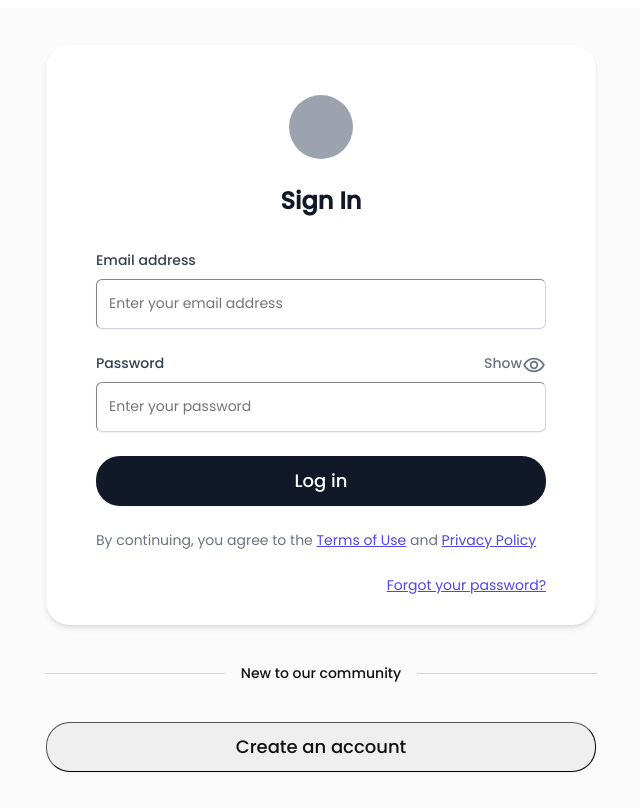
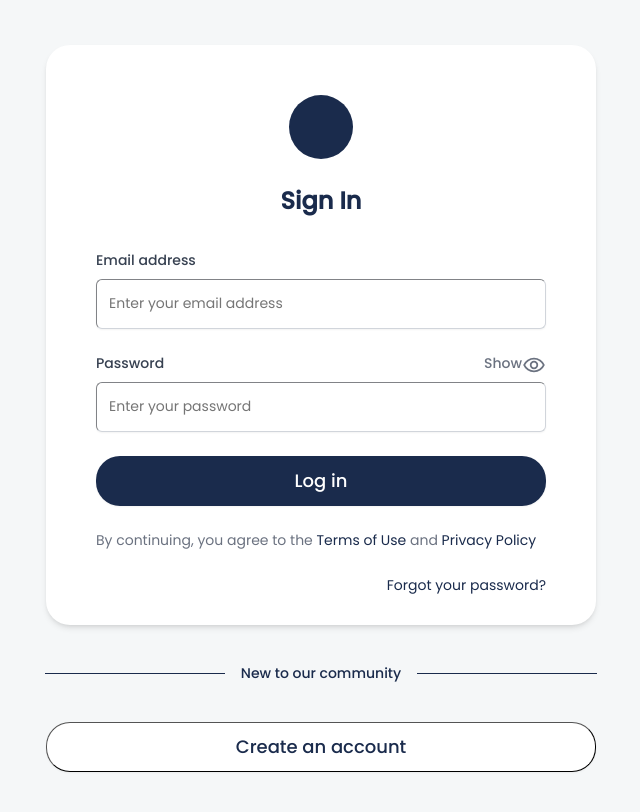
Before and after one commit to HashBaze/SaveConnects-UI, a React (Vite) app: page /login in a window 1280 px wide. Shown: the top 812 px of the page, without its empty margins (319-959 px from the left). Built offline with nearby package versions, Linux system fonts and the light colour scheme.

Commit message:
colors change

```diff
--- a/src/components/AdminRegister.tsx
+++ b/src/components/AdminRegister.tsx
@@ -86,19 +86,19 @@ const AdminRegister: React.FC = () => {
   };
 
   return (
-    <div className="flex items-center justify-center min-h-screen bg-gray-100">
+    <div className="flex items-center justify-center min-h-screen">
       <div className="w-full max-w-[600px] px-[60px] lg:px-[120px] md:px-[100px] py-[50px] bg-white border border-gray-500 rounded-3xl shadow-md relative">
         <div className="flex justify-center">
-          <div className="w-16 h-16 bg-gray-400 rounded-full"></div>
+          <div className="w-16 h-16 bg-naviblue rounded-full"></div>
         </div>
-        <h2 className="mt-6 text-center text-2xl font-extrabold text-gray-900">
+        <h2 className="mt-6 text-center text-2xl font-extrabold text-naviblue">
           Create an account
         </h2>
         <p className="mt-2 text-center text-sm text-gray-600">
           Already have an account?{" "}
           <a
             href="/login"
-            className="font-medium text-indigo-600 hover:text-indigo-500"
+            className="font-medium text-naviblue hover:text-indigo-500 no-underline"
           >
             Log in
           </a>
@@ -148,7 +148,7 @@ const AdminRegister: React.FC = () => {
                     setFormData({ ...formData, password: e.target.value })
                   }
                   placeholder="Enter your password"
-                  className="block w-full h-8 px-3 py-2 border border-gray-300 rounded-md shadow-sm focus:outline-none focus:ring-indigo-500 focus:border-indigo-500 sm:text-sm"
+                  className="block w-full h-8 px-3 py-2 border border-gray-300 rounded-md shadow-sm focus:outline-none focus:ring-naviblue focus:border-naviblue sm:text-sm"
                 />
               </div>
               {errors.password && (
@@ -182,7 +182,7 @@ const AdminRegister: React.FC = () => {
                     })
                   }
                   placeholder="Confirm your password"
-                  className="block w-full h-8 px-3 py-2 border border-gray-300 rounded-md shadow-sm focus:outline-none focus:ring-indigo-500 focus:border-indigo-500 sm:text-sm"
+                  className="block w-full h-8 px-3 py-2 border border-gray-300 rounded-md shadow-sm focus:outline-none focus:ring-naviblue focus:border-naviblue sm:text-sm"
                 />
               </div>
               {errors.confirmPassword && (
@@ -195,7 +195,7 @@ const AdminRegister: React.FC = () => {
           </p>
           <button
             type="submit"
-            className="flex items-center justify-center w-[250px] h-[50px] mt-6 mx-auto py-2 px-4 border border-transparent rounded-3xl shadow-sm text-lg font-medium text-white bg-gray-900 hover:bg-gray-600 focus:outline-none focus:ring-2 focus:ring-offset-2 focus:ring-indigo-500"
+            className="flex items-center justify-center w-[250px] h-[50px] mt-6 mx-auto py-2 px-4 border border-transparent rounded-3xl shadow-sm text-lg font-medium text-white bg-naviblue hover:bg-gray-600 focus:outline-none focus:ring-2 focus:ring-offset-2 focus:ring-naviblue"
           >
             Create an account
           </button>
--- a/src/components/Login.tsx
+++ b/src/components/Login.tsx
@@ -62,12 +62,12 @@ const Login: React.FC = () => {
   };
 
   return (
-    <div className="flex flex-col items-center justify-center min-h-screen bg-gray-100 px-4 sm:px-0">
+    <div className="flex flex-col items-center justify-center min-h-screen px-4 sm:px-0">
       <div className="w-full max-w-[450px] px-[25px] sm:px-[50px] py-[50px] bg-white border border-gray-200 rounded-3xl shadow-md relative">
         <div className="flex justify-center">
-          <div className="w-16 h-16 bg-gray-400 rounded-full"></div>
+          <div className="w-16 h-16 bg-naviblue rounded-full"></div>
         </div>
-        <h2 className="mt-6 text-center text-2xl font-extrabold text-gray-900">
+        <h2 className="mt-6 text-center text-2xl font-extrabold text-naviblue">
           Sign In
         </h2>
         <form className="mt-8 space-y-6" onSubmit={handleSubmit}>
@@ -85,7 +85,7 @@ const Login: React.FC = () => {
                 placeholder="Enter your email address"
                 className={`mt-1 block w-full h-8 px-3 py-2 border ${
                   errors.email ? "border-red-500" : "border-gray-300"
-                } rounded-md shadow-sm focus:outline-none focus:ring-indigo-500 focus:border-indigo-500 sm:text-sm`}
+                } rounded-md shadow-sm focus:outline-none focus:ring-naviblue focus:border-naviblue sm:text-sm`}
               />
             </div>
             {errors.email && (
@@ -118,7 +118,7 @@ const Login: React.FC = () => {
                 placeholder="Enter your password"
                 className={`block mt-1 w-full h-8 px-3 py-2 border ${
                   errors.password ? "border-red-500" : "border-gray-300"
-                } rounded-md shadow-sm focus:outline-none focus:ring-indigo-500 focus:border-indigo-500 sm:text-sm`}
+                } rounded-md shadow-sm focus:outline-none focus:ring-naviblue focus:border-naviblue sm:text-sm`}
               />
             </div>
             {errors.password && (
@@ -127,24 +127,24 @@ const Login: React.FC = () => {
           </div>
           <button
             type="submit"
-            className="flex items-center justify-center w-full h-[50px] mt-6 mx-auto py-2 px-4 border border-transparent rounded-3xl shadow-sm text-lg font-medium text-white bg-gray-900 hover:bg-gray-700 focus:outline-none focus:ring-2 focus:ring-offset-2 focus:ring-indigo-500"
+            className="flex items-center justify-center w-full h-[50px] mt-6 mx-auto py-2 px-4 border border-transparent rounded-3xl shadow-sm text-lg font-medium text-white bg-naviblue hover:bg-gray-700 focus:outline-none focus:ring-2 focus:ring-offset-2 focus:ring-indigo-500"
           >
             Log in
           </button>
           <p className="mt-4 text-sm text-left text-gray-500">
             By continuing, you agree to the{" "}
-            <a href="#" className="text-indigo-600 hover:text-indigo-500">
+            <a href="#" className="text-naviblue hover:text-indigo-500 no-underline">
               Terms of Use
             </a>{" "}
             and{" "}
-            <a href="#" className="text-indigo-600 hover:text-indigo-500">
+            <a href="#" className="text-naviblue hover:text-indigo-500 no-underline">
               Privacy Policy
             </a>
           </p>
           <p className="relative mt-2 text-sm text-center text-gray-500">
             <a
               href="#"
-              className="absolute right-0 top-0 text-indigo-600 hover:text-indigo-500"
+              className="absolute right-0 top-0 text-naviblue hover:text-indigo-500 no-underline"
             >
               Forgot your password?
             </a>
@@ -152,15 +152,15 @@ const Login: React.FC = () => {
         </form>
       </div>
       <div className="flex items-center justify-center w-full mt-6">
-        <div className="w-[100px] sm:w-[180px] h-[1px] bg-gray-300"></div>
-        <h3 className="px-2 sm:px-4 text-sm font-medium text-gray-200">
+        <div className="w-[100px] sm:w-[180px] h-[1px] bg-naviblue"></div>
+        <h3 className="px-2 sm:px-4 text-sm font-medium text-naviblue">
           New to our community
         </h3>
-        <div className="w-[100px] sm:w-[180px] h-[1px] bg-gray-300"></div>
+        <div className="w-[100px] sm:w-[180px] h-[1px] bg-naviblue"></div>
       </div>
       <button
         onClick={() => navigate("/signup")}
-        className="flex items-center justify-center w-full sm:w-[550px] h-[50px] mt-6 mx-auto py-2 px-4 border rounded-3xl shadow-sm text-lg font-medium text-gray-200 hover:bg-gray-600 focus:outline-none focus:ring-2 focus:ring-offset-2 focus:ring-indigo-500"
+        className="flex items-center justify-center w-full sm:w-[550px] h-[50px] bg-white mt-6 mx-auto py-2 px-4 border rounded-3xl shadow-sm text-lg font-medium text-naviblue hover:bg-gray-200 focus:outline-none focus:ring-2 focus:ring-offset-2 focus:ring-naviblue"
       >
         Create an account
       </button>
--- a/src/index.css
+++ b/src/index.css
@@ -1,8 +1,21 @@
 @import url("https://fonts.googleapis.com/css2?family=Poppins:wght@400;500&display=swap");
+
 @tailwind base;
 @tailwind components;
 @tailwind utilities;
 
-* > *{
-    font-family: 'Poppins', sans-serif;
+/* Set the default font for all elements */
+* {
+  font-family: 'Poppins', sans-serif;
 }
+
+/* Apply the background color to the entire page */
+html, body {
+  @apply bg-[#F5F7F8];
+  height: 100%;
+}
+
+/* Ensure the main container also covers the full height */
+#root {
+  min-height: 100vh;
+}
--- a/tailwind.config.js
+++ b/tailwind.config.js
@@ -4,14 +4,11 @@ module.exports = {
   theme: {
     extend: {
       colors: {
-        gray: {
-          "100": "#fbfbfb",
-          "200": "#111",
-        },
         darkslategray: "#333",
         white: "#fff",
-        crimson: "#ee1d52",
-        silver: "#c4c4c4",
+        naviblue: "#1A2B4C",
+        silver: "#C0C0C0",
+        background: "#F1F1F1",
       },
       spacing: {},
       fontFamily: {
```
Also changed, not shown: src/components/Register.tsx (+10 -10 lines).
